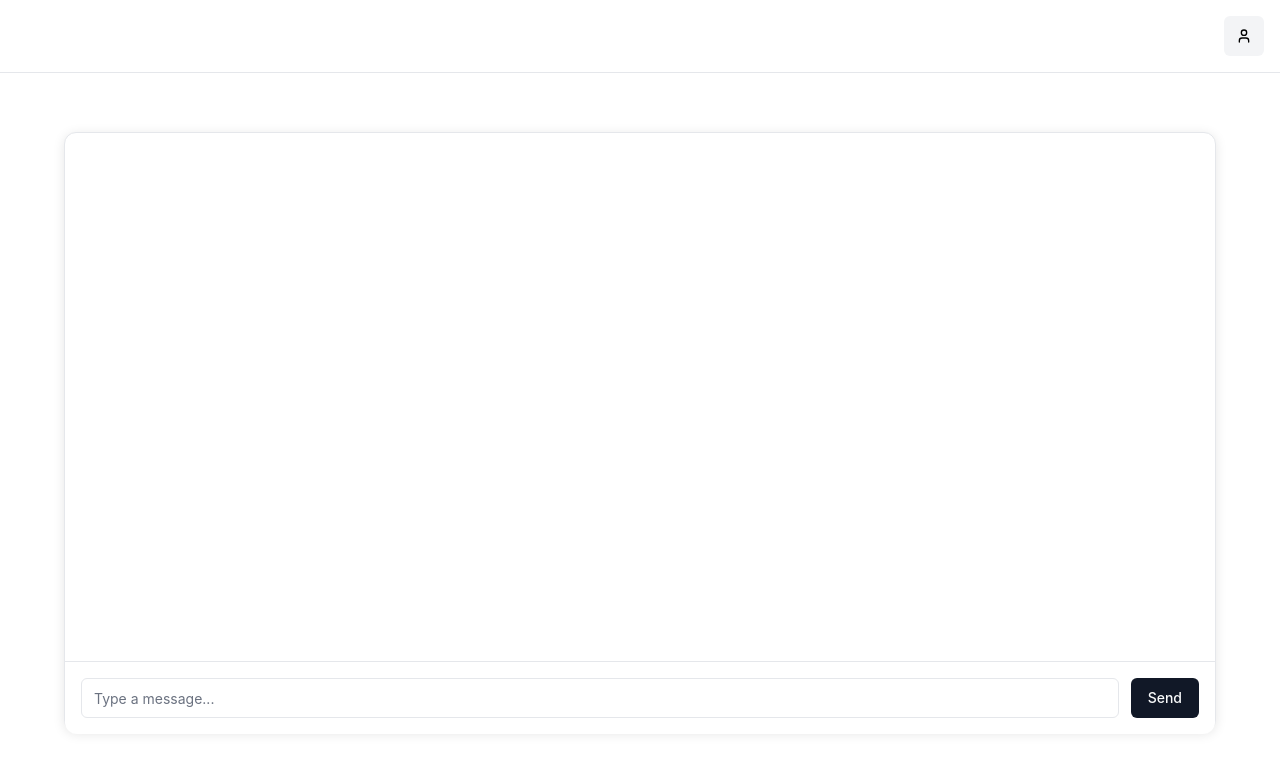
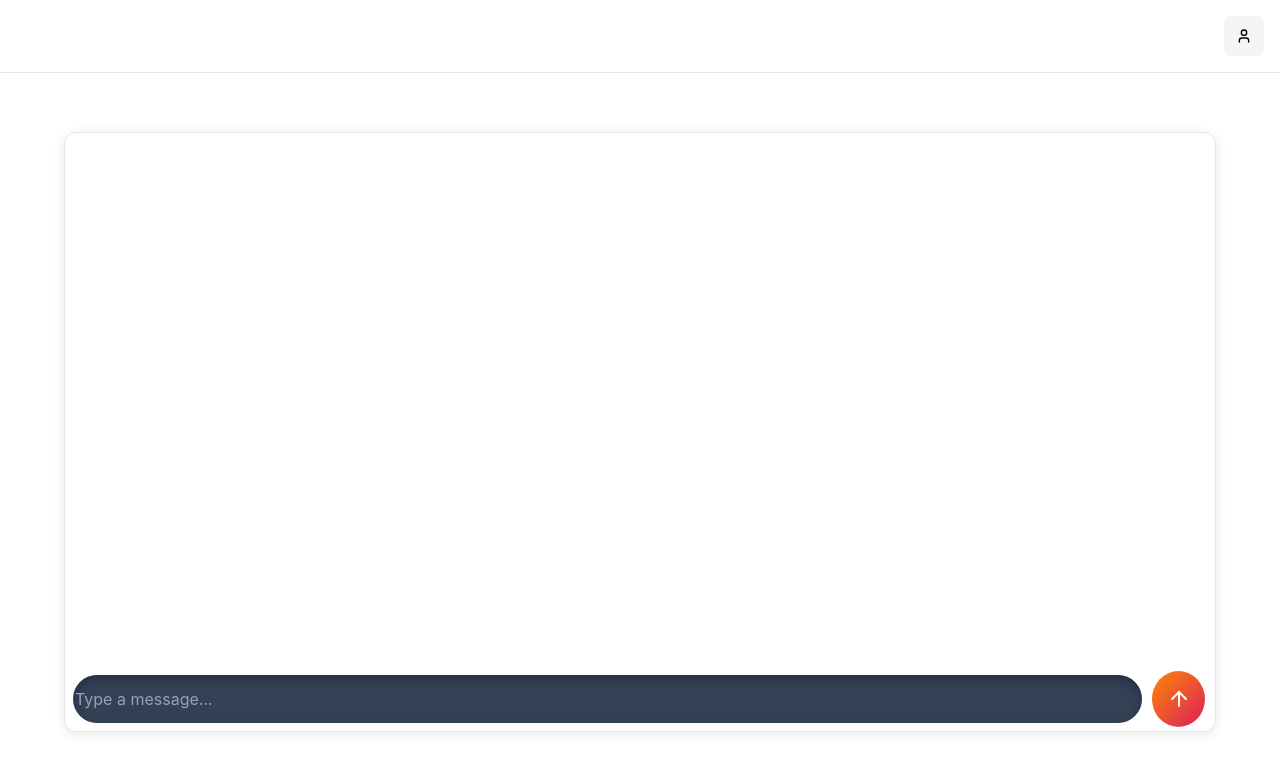
Before and after one commit to zuuxuux/gpt-repository-loader, a React (Vite) app in the folder frontend/: page / in a window 1280 px wide. Shown: the top 772 px of the page. Built offline with nearby package versions, Linux system fonts and the light colour scheme.

Commit message:
Add inptu area and send button

```diff
--- a/frontend/src/components/ChatContainer.module.css
+++ b/frontend/src/components/ChatContainer.module.css
@@ -39,17 +39,26 @@
     color: hsl(var(--muted-foreground));
 }
 
-.inputArea {
-    border-top: 1px solid hsl(var(--border));
-    padding: 1rem;
-    background: hsl(var(--background));
-    border-radius: 0 0 12px 12px;
+.inputContainer {
+  display: flex;
+  align-items: center;
+  gap: 8px;
 }
 
-.inputContainer {
-    display: flex;
-    gap: 0.75rem;
+/* InputArea could rely on its line-height and padding to define the height */
+.inputArea {
+  flex: 1;
+  line-height: 1.5;    /* 1.5 * 16px = 24px text */
+  padding: 8px;
+  font-size: 16px;
 }
+
+/* SendButton’s lg size might be min-height: 40px */
+.lg {
+  width: 40px;
+  min-height: 40px;
+}
+
 
 @keyframes fadeIn {
     from {
--- a/frontend/src/components/ChatContainer.tsx
+++ b/frontend/src/components/ChatContainer.tsx
@@ -1,9 +1,9 @@
 import { useState } from 'react';
-import { Button } from "@/components/ui/Button"
-import { Input } from "@/components/ui/Input"
+import { InputArea } from "@/components/ui/InputArea"
 import { Card } from "@/components/ui/Card"
 import { ScrollArea } from "@/components/ui/ScrollArea"
 import { ChatBubble } from "@/components/ui/ChatBubble"
+import { SendButton } from "@/components/ui/SendButton";
 import styles from './ChatContainer.module.css';
 
 interface Message {
@@ -66,18 +66,20 @@ const ChatContainer: React.FC = () => {
           variant={message.sender}
         />
       ))}
-</ScrollArea>
+      </ScrollArea>
       <div className={styles.inputArea}>
         <form onSubmit={handleSend} className={styles.inputContainer}>
-          <Input
+          <InputArea
             value={input}
             onChange={(e) => setInput(e.target.value)}
             placeholder="Type a message..."
             disabled={isLoading}
           />
-          <Button type="submit" disabled={isLoading}>
-            {isLoading ? 'Sending...' : 'Send'}
-          </Button>
+          <SendButton
+            onClick={() => console.log('Sending...')}
+            size="lg"
+            disabled={false}
+          />
         </form>
       </div>
     </Card>
--- a/frontend/src/components/ui/Input.tsx
+++ /dev/null
@@ -1,22 +0,0 @@
-import * as React from "react"
-
-import { cn } from "@/lib/utils"
-
-const Input = React.forwardRef<HTMLInputElement, React.ComponentProps<"input">>(
-  ({ className, type, ...props }, ref) => {
-    return (
-      <input
-        type={type}
-        className={cn(
-          "flex h-10 w-full rounded-md border border-input bg-background px-3 py-2 text-base ring-offset-background file:border-0 file:bg-transparent file:text-sm file:font-medium file:text-foreground placeholder:text-muted-foreground focus-visible:outline-none focus-visible:ring-2 focus-visible:ring-ring focus-visible:ring-offset-2 disabled:cursor-not-allowed disabled:opacity-50 md:text-sm",
-          className
-        )}
-        ref={ref}
-        {...props}
-      />
-    )
-  }
-)
-Input.displayName = "Input"
-
-export { Input }
--- /dev/null
+++ b/frontend/src/components/ui/InputArea.module.css
@@ -0,0 +1,27 @@
+.input {
+    display: flex;
+    height: 3rem;
+    width: 100%;
+    border-radius: 9999px;
+    border: none;
+    background-color: rgb(51 65 85); /* Lighter slate-700 */
+    padding: 2px;
+    font-size: 1rem;
+    color: white;
+    box-shadow: inset 0 4px 8px rgba(0, 0, 0, 0.3);
+  }
+
+  .input::placeholder {
+    color: rgb(148 163 184);
+  }
+
+  .input:focus {
+    outline: none;
+    box-shadow: inset 0 2px 4px rgba(255, 255, 255, 0.1),
+                0 0 0 2px rgba(167, 139, 250, 0.5);
+  }
+
+  .input:disabled {
+    cursor: not-allowed;
+    opacity: 0.5;
+  }
--- /dev/null
+++ b/frontend/src/components/ui/InputArea.tsx
@@ -0,0 +1,19 @@
+import * as React from "react"
+import { cn } from "@/lib/utils"
+import styles from './InputArea.module.css'
+
+const InputArea = React.forwardRef<HTMLInputElement, React.ComponentProps<"input">>(
+  ({ className, type, ...props }, ref) => {
+    return (
+      <input
+        type={type}
+        className={cn(styles.input, className)}
+        ref={ref}
+        {...props}
+      />
+    )
+  }
+)
+InputArea.displayName = "Input"
+
+export { InputArea }
--- /dev/null
+++ b/frontend/src/components/ui/SendButton.module.css
@@ -0,0 +1,45 @@
+.sendButton {
+  display: inline-flex;
+  align-items: center;
+  justify-content: center;
+  border: none;
+  border-radius: 50%;
+  background: linear-gradient(135deg, #ff8a00, #da1b60);
+  padding: 2px; /* so the gradient shows as a ring */
+  box-sizing: border-box;
+  background-clip: content-box, border-box;
+  -webkit-background-clip: content-box, border-box;
+  cursor: pointer;
+  transition: opacity 0.2s;
+}
+
+.sendButton:hover:not(:disabled) {
+  opacity: 0.85;
+}
+
+.sendButton:disabled {
+  opacity: 0.5;
+  cursor: not-allowed;
+}
+
+.icon {
+  color: #fff;
+  width: 24px;
+  height: 24px;
+}
+
+/* Size variants */
+.sm {
+  width: 40px;
+  height: 40px;
+}
+
+.md {
+  width: 50px;
+  height: 50px;
+}
+
+.lg {
+  width: 60px;
+  height: 60px;
+}
--- /dev/null
+++ b/frontend/src/components/ui/SendButton.tsx
@@ -0,0 +1,33 @@
+import React from 'react';
+import { ArrowUp } from 'lucide-react';
+import styles from './SendButton.module.css';
+
+type ButtonSize = 'sm' | 'md' | 'lg';
+
+interface SendButtonProps extends React.ButtonHTMLAttributes<HTMLButtonElement> {
+  size?: ButtonSize;
+}
+
+const SendButton: React.FC<SendButtonProps> = ({
+  onClick,
+  size = 'md',
+  disabled = false,
+  ...props
+}) => {
+  // Apply both the base sendButton class and size variant
+  const classNames = `${styles.sendButton} ${styles[size]}`;
+
+  return (
+    <button
+      className={classNames}
+      onClick={onClick}
+      disabled={disabled}
+      {...props}
+    >
+      {/* Lucide-React up arrow icon */}
+      <ArrowUp className={styles.icon} />
+    </button>
+  );
+};
+
+export {SendButton};
```
